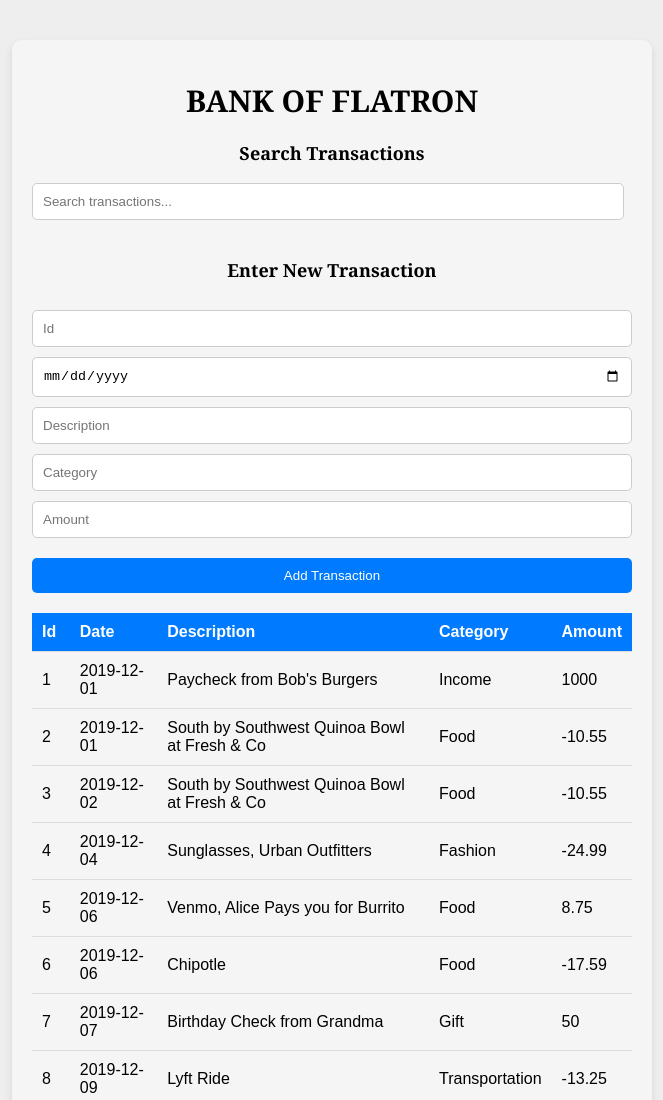
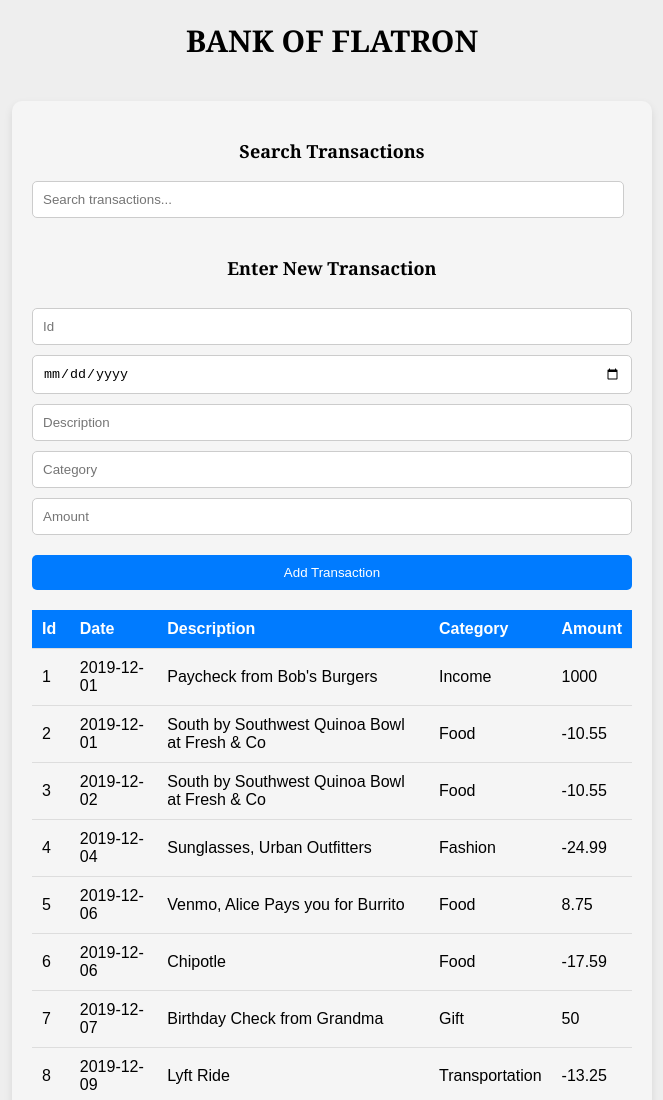
Before and after one commit to ianotieno/BANK-OF-FLATRON, a React app: page / in a window 1280 px wide. Shown: the top 1100 px of the page, without its empty margins (308-971 px from the left). Built offline with nearby package versions, Linux system fonts and the light colour scheme; data requests are answered from the project's data file.

Commit message:
html update

```diff
--- a/public/index.html
+++ b/public/index.html
@@ -27,6 +27,7 @@
     <title>BANK OF FLATRON</title>
   </head>
   <body>
+    <h1>BANK OF FLATRON</h1>
     <noscript>You need to enable JavaScript to run this app.</noscript>
     <div id="root"></div>
     <!--
--- a/src/components/SearchBar.js
+++ b/src/components/SearchBar.js
@@ -3,7 +3,7 @@
 function SearchBar({ setSearchTerm }) {
   return (
       <div>
-        <h1>BANK OF FLATRON</h1>
+
         <p>Search Transactions</p>
           <input
               type="text"
```
